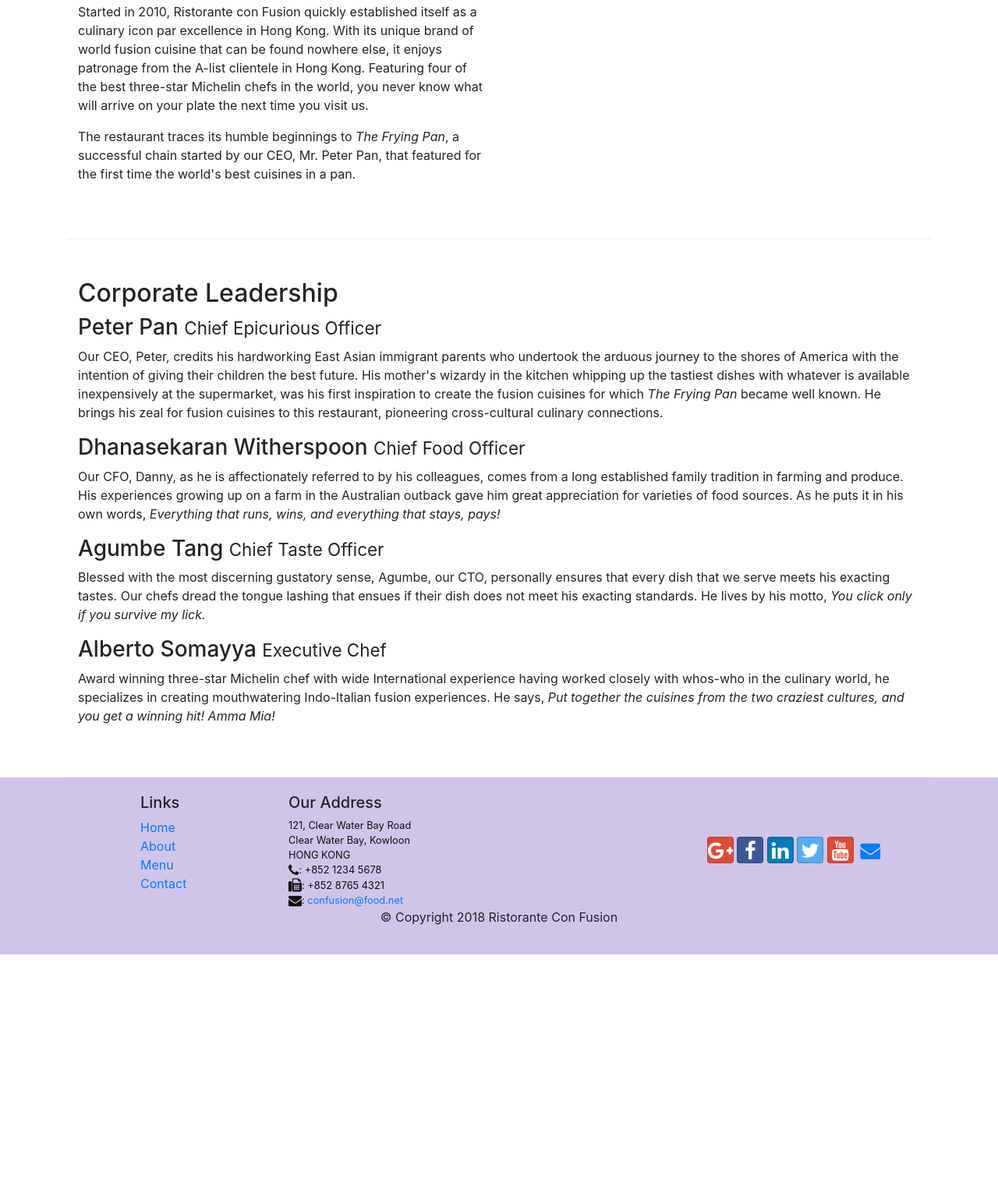
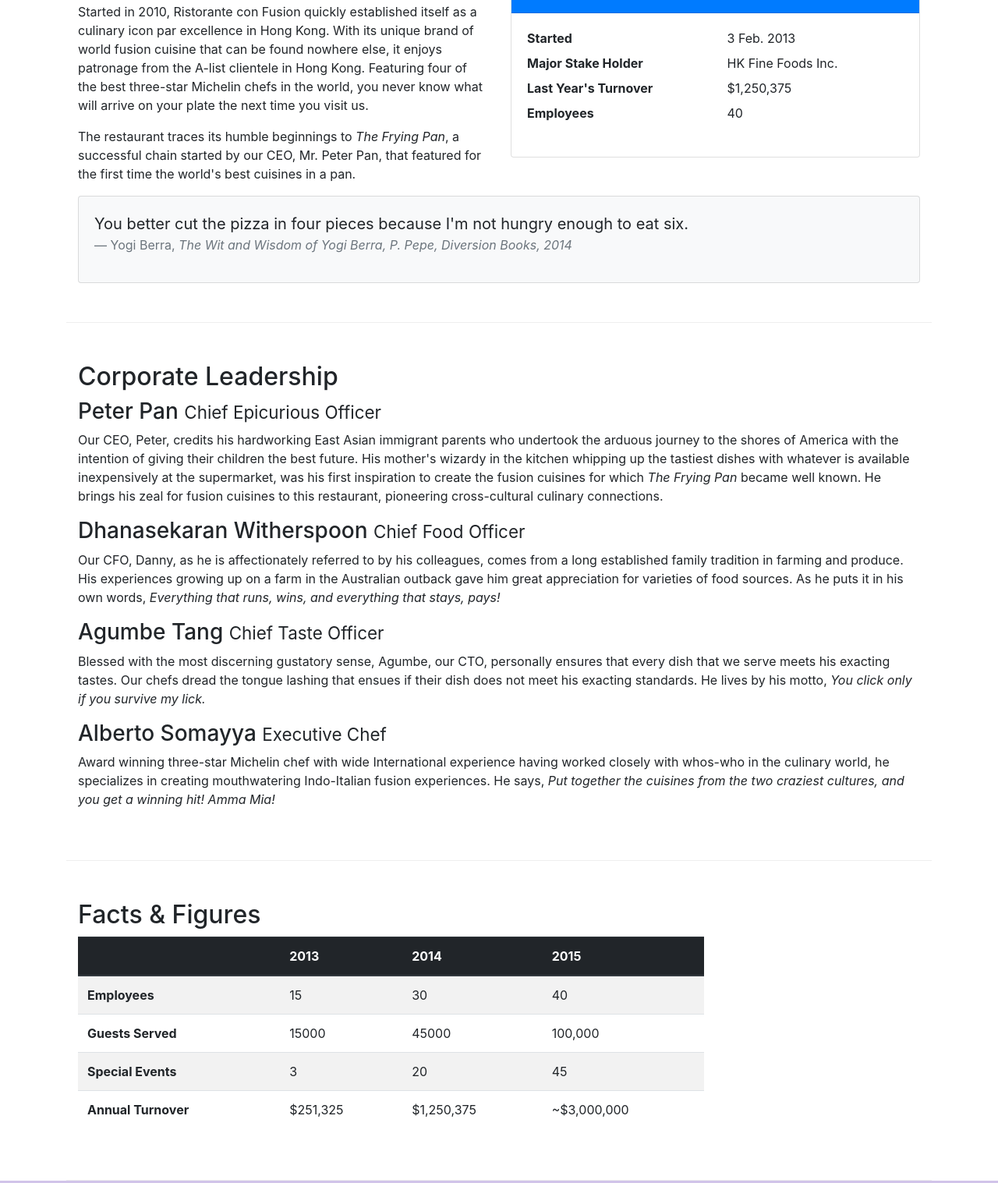
Before and after one commit to awanit24/Bootstrap4, a website: page aboutus.html in a window 1280 px wide. Shown: the part 827-2344 px from the top of the page at 78% size. Before the commit the page ends 2051 px from the top, so only its background shows below. Drawn offline with nearby package versions, Linux system fonts and the light colour scheme.

Commit message:
Table&Card

```diff
--- a/aboutus.html
+++ b/aboutus.html
@@ -67,8 +67,38 @@
                 <p>Started in 2010, Ristorante con Fusion quickly established itself as a culinary icon par excellence in Hong Kong. With its unique brand of world fusion cuisine that can be found nowhere else, it enjoys patronage from the A-list clientele in Hong Kong.  Featuring four of the best three-star Michelin chefs in the world, you never know what will arrive on your plate the next time you visit us.</p>
                 <p>The restaurant traces its humble beginnings to <em>The Frying Pan</em>, a successful chain started by our CEO, Mr. Peter Pan, that featured for the first time the world's best cuisines in a pan.</p>
             </div>
-            <div class = "col-12 col-sm">
-            </div>
+
+                <div class=" col-sm">
+                    <div class="card">
+                        <h3 class="card-header bg-primary text-white">Facts At a Glance</h3>
+                        <div class="card-body">
+                            <dl class="row">
+                                <dt class="col-6">Started</dt>
+                                <dd class="col-6">3 Feb. 2013</dd>
+                                <dt class="col-6">Major Stake Holder</dt>
+                                <dd class="col-6">HK Fine Foods Inc.</dd>
+                                <dt class="col-6">Last Year's Turnover</dt>
+                                <dd class="col-6">$1,250,375</dd>
+                                <dt class="col-6">Employees</dt>
+                                <dd class="col-6">40</dd>
+                            </dl>
+                        </div>
+                    </div>
+                </div>
+
+                <div class="col-12">
+                    <div class="card card-body bg-light">
+                        <blockquote class="blockquote">
+                            <p class="mb-0">You better cut the pizza in four pieces because
+                                I'm not hungry enough to eat six.</p>
+                            <footer class="blockquote-footer">Yogi Berra,
+                                <cite title="Source Title">The Wit and Wisdom of Yogi Berra,
+                                P. Pepe, Diversion Books, 2014</cite>
+                            </footer>
+                        </blockquote>
+                    </div>
+                </div>
+
         </div>
 
 
@@ -85,6 +115,55 @@
                 <p class = "d-none d-sm-block">Award winning three-star Michelin chef with wide International experience having worked closely with whos-who in the culinary world, he specializes in creating mouthwatering Indo-Italian fusion experiences. He says, <em>Put together the cuisines from the two craziest cultures, and you get a winning hit! Amma Mia!</em></p>
             </div>
        </div>
+
+       <div class="row row-content">
+        <div class="col-12 col-sm-9">
+            <h2>Facts &amp; Figures</h2>
+            <div class ="table-responsive">
+                <table class = "table table-striped">
+                     <thead class = "thead-dark">
+                        <tr>
+                            <th>&nbsp;</th>
+                            <th>2013</th>
+                            <th>2014</th>
+                            <th>2015</th>
+                        </tr>
+                     </thead>
+                      <tbody>
+                        <tr>
+                            <th>Employees</th>
+                            <td>15</td>
+                            <td>30</td>
+                            <td>40</td>
+                        </tr>
+                        <tr>
+                            <th>Guests Served</th>
+                            <td>15000</td>
+                            <td>45000</td>
+                            <td>100,000</td>
+                        </tr>
+                        <tr>
+                            <th>Special Events</th>
+                            <td>3</td>
+                            <td>20</td>
+                            <td>45</td>
+                        </tr>
+                        <tr>
+                            <th>Annual Turnover</th>
+                            <td>$251,325</td>
+                            <td>$1,250,375</td>
+                            <td>~$3,000,000</td>
+                        </tr>
+                      </tbody>
+
+                </table>
+
+            </div>
+        </div>
+         <div class="col-12 col-sm-3">
+        </div>
+   </div>
+
 
     </div>
 
```
